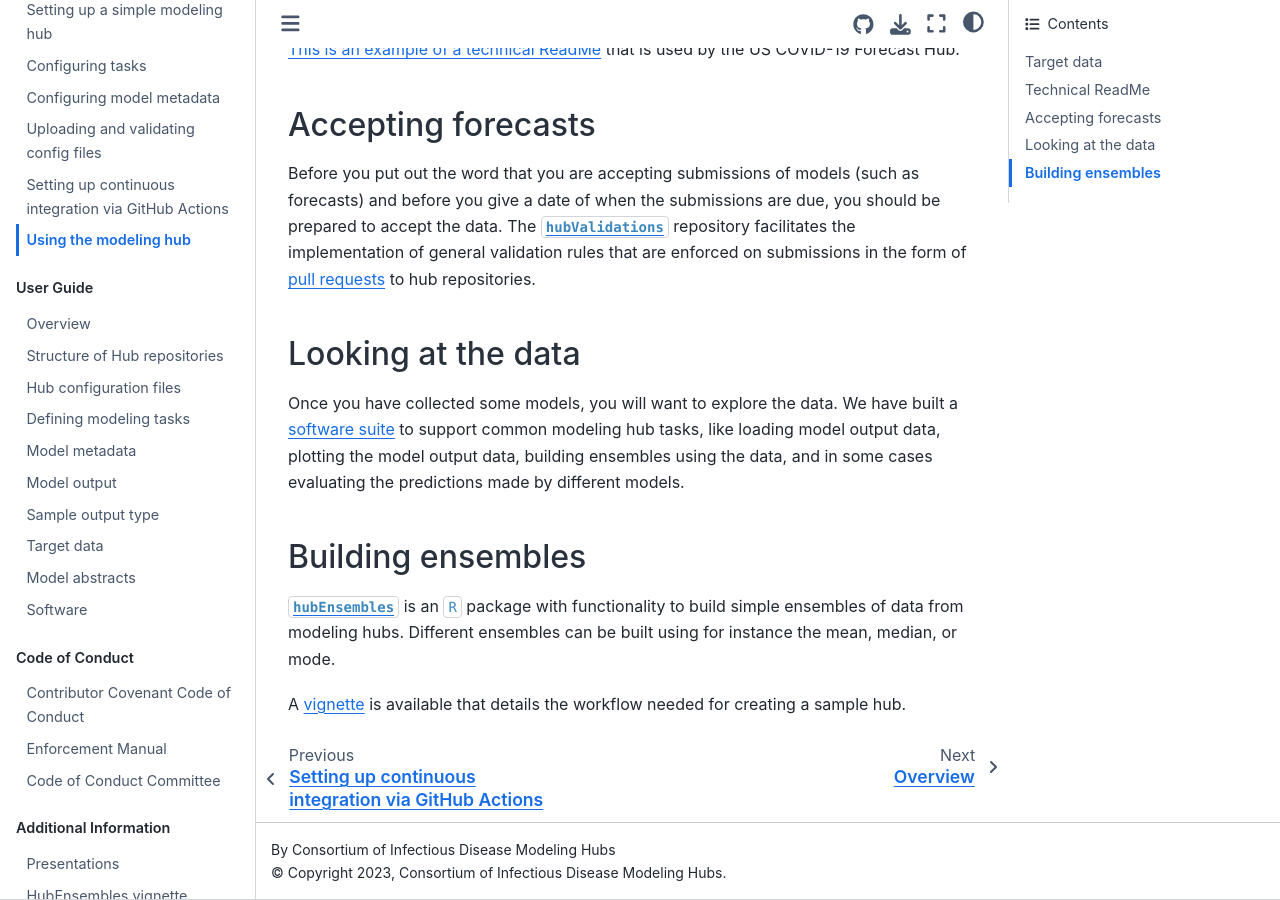
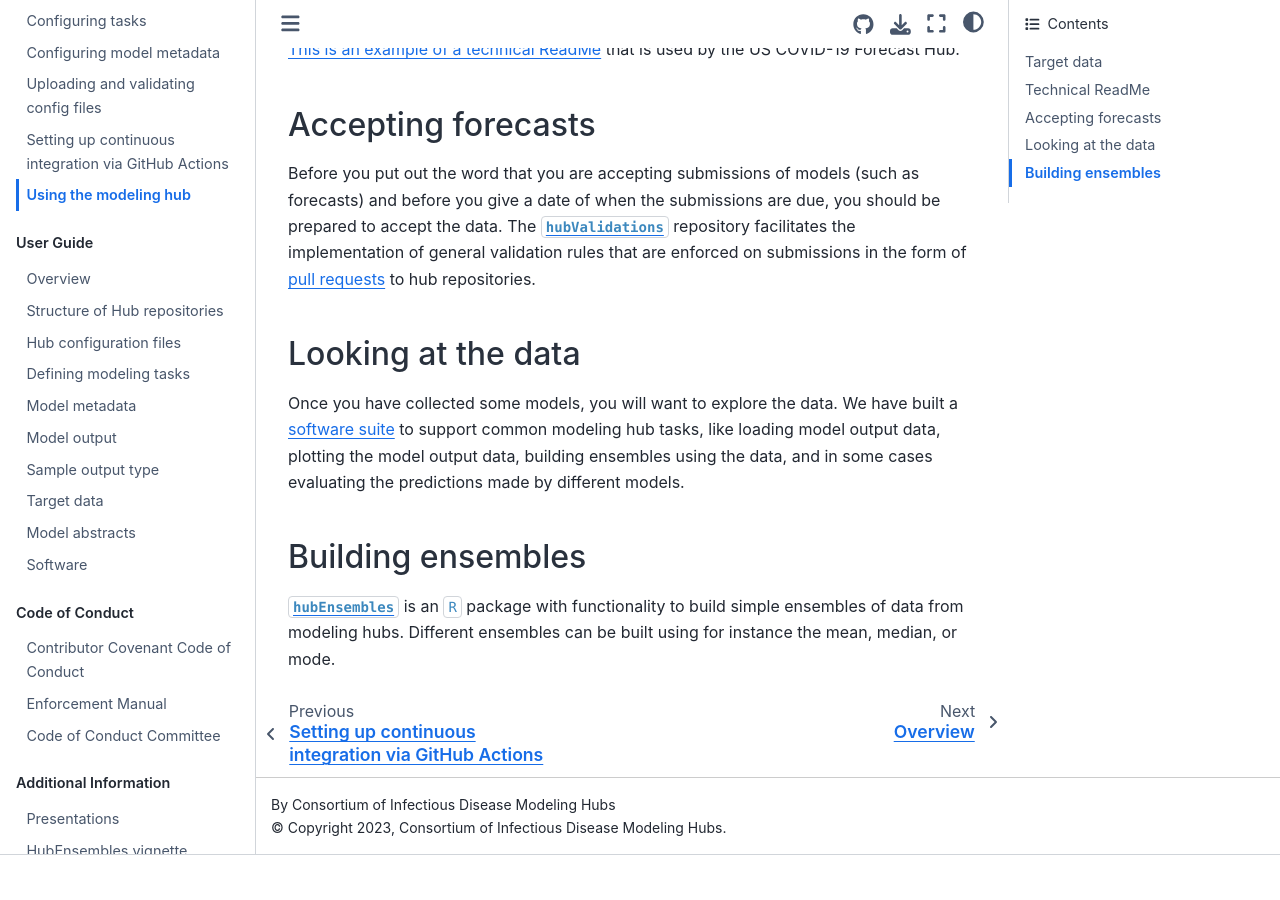
Before and after one commit to hubverse-org/hubDocs, a Sphinx documentation site: the page built from docs/source/quickstart-hub-admin/using-hub.md, in a window 1280 px wide and 900 px high, scrolled down 1075 px. Built offline with Sphinx 7.4.7 and the Sphinx Book theme 1.1.4, drawn with Linux system fonts in a browser that asks for light colours; comment, search, counter and statistics services are not loaded; after the commit the page ends 1930 px from its top, so only the background shows below that.

Commit message:
Removing static HubEnsembles vignette

```diff
--- a/docs/source/quickstart-hub-admin/using-hub.md
+++ b/docs/source/quickstart-hub-admin/using-hub.md
@@ -35,5 +35,3 @@ Once you have collected some models, you will want to explore the data. We have
 
 ## Building ensembles
 [`hubEnsembles`](https://hubverse-org.github.io/hubEnsembles/) is an `R` package with functionality to build simple ensembles of data from modeling hubs. Different ensembles can be built using for instance the mean, median, or mode.
-
-A [vignette](../more-info/hubEnsembles-vignette.md) is available that details the workflow needed for creating a sample hub.
```
